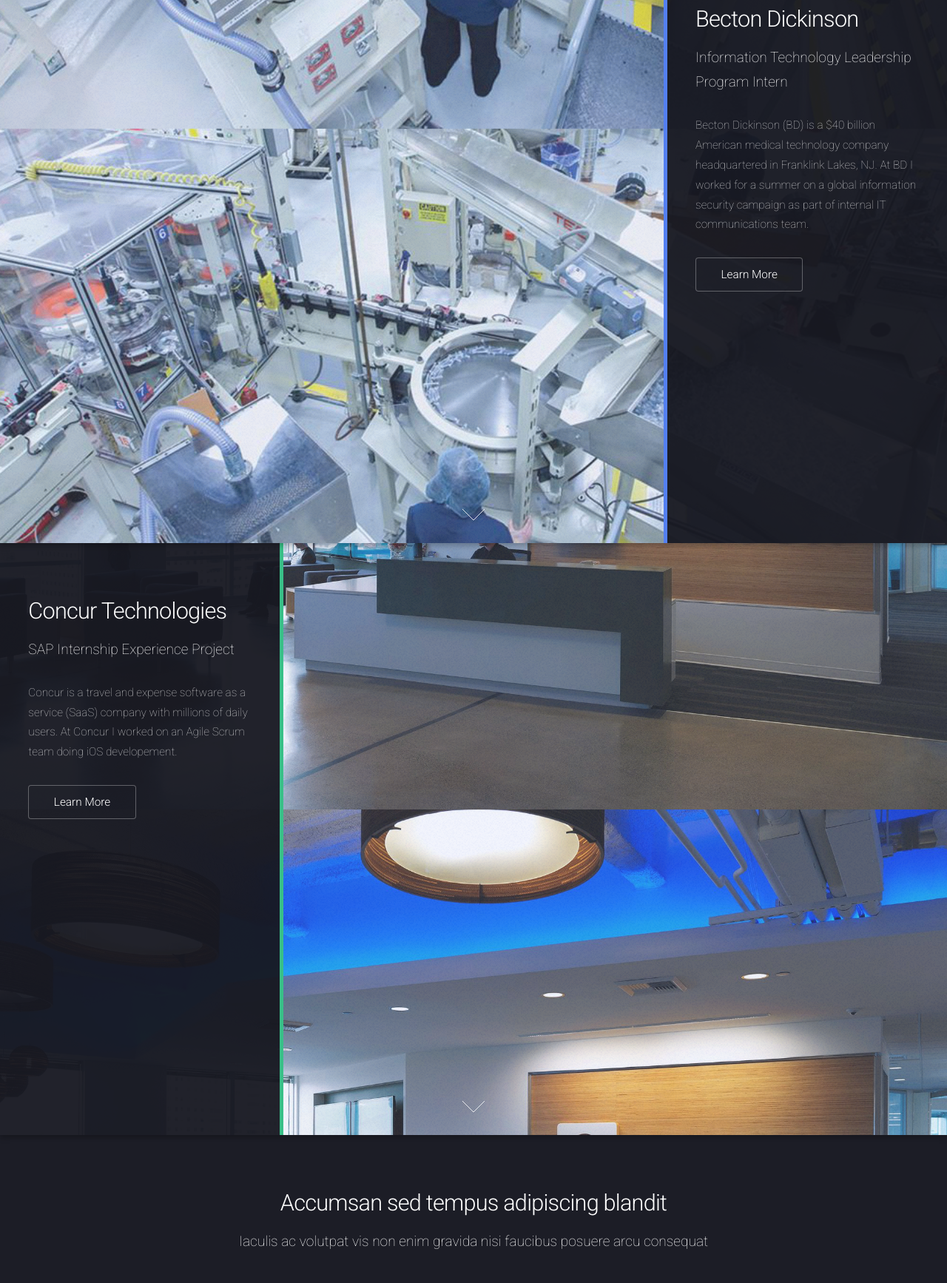
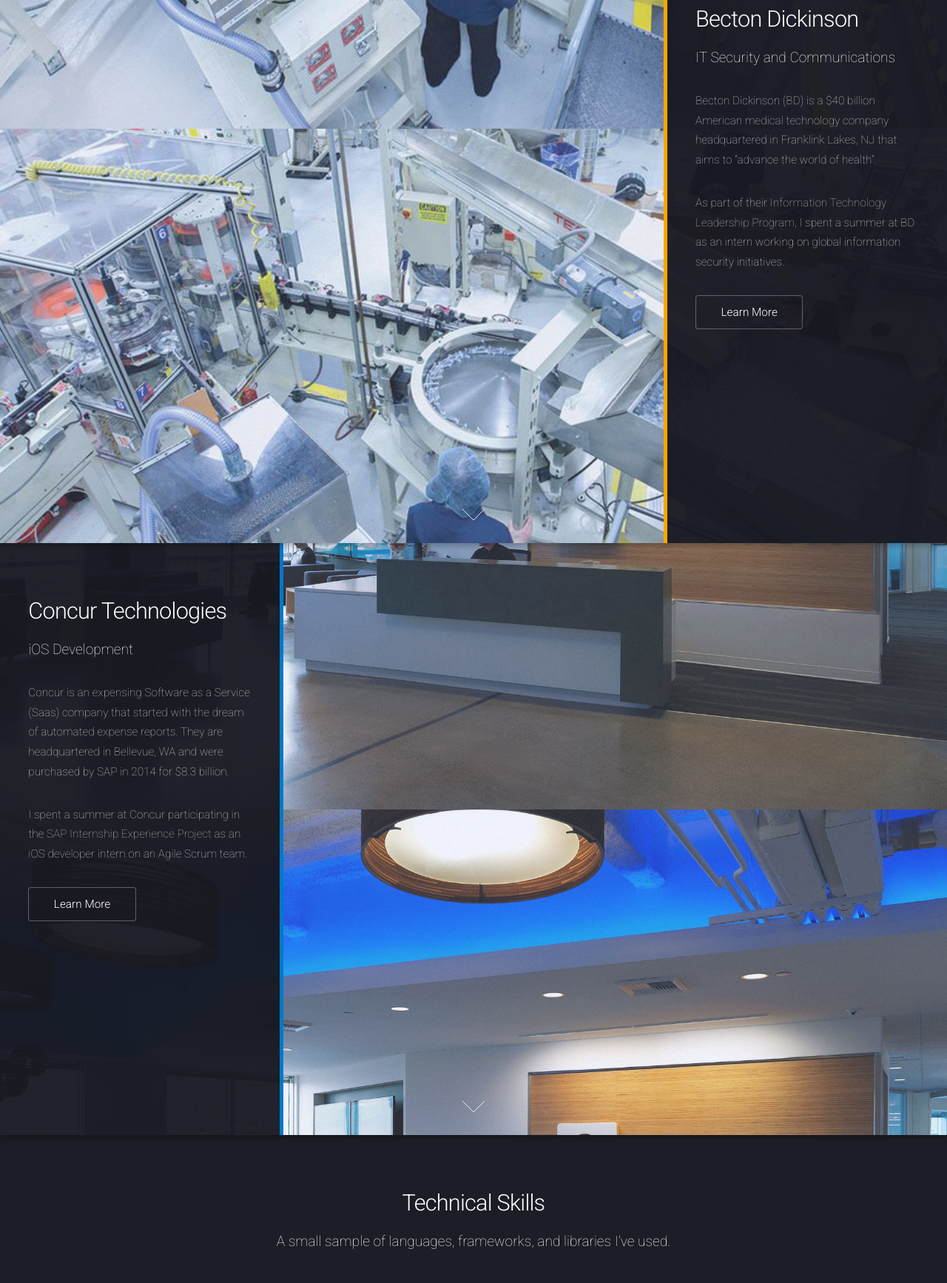
Before and after one commit to noeljt/JosephNoel, a website: page public/index.html in a window 1280 px wide. Shown: the part 1666-3400 px from the top of the page at 74% size. Drawn offline with nearby package versions, Linux system fonts and the light colour scheme.

Commit message:
Revised expereince section, starting skills

```diff
--- a/public/css/main.css
+++ b/public/css/main.css
@@ -3020,15 +3020,15 @@
 	}
 
 	.spotlight.style1 .content {
-		border-color: #e44c65;
+		border-color: #e2231b;
 	}
 
 	.spotlight.style2 .content {
-		border-color: #5480f1;
+		border-color: #FFA500;
 	}
 
 	.spotlight.style3 .content {
-		border-color: #39c088;
+		border-color: #0078c9;
 	}
 
 	.spotlight.inactive .content {
--- a/public/index.html
+++ b/public/index.html
@@ -20,13 +20,13 @@
 							<li><a href="#banner" class="scrolly">Home</a></li>
 							<li><a href="#about" class="scrolly">About</a></li>
 							<li>
-								<a href="bd" class="scrolly">Experience</a>
+								<a href="#bd" class="scrolly">Experience</a>
 								<ul>
-									<li><a href="bd" class="scrolly">Becton Dickinson</a></li>
-									<li><a href="concur" class="scrolly">Concur Technologies</a></li>
+									<li><a href="#bd" class="scrolly">Becton Dickinson</a></li>
+									<li><a href="#concur" class="scrolly">Concur Technologies</a></li>
 								</ul>
 							</li>
-							<li><a href="#" class="scrolly">Skills</a></li>
+							<li><a href="skills" class="scrolly">Skills</a></li>
 							<li>
 								<a href="#" class="scrolly">Projects</a>
 								<ul>
@@ -82,9 +82,11 @@
 					<div class="content">
 						<header>
 							<h2><a class="white-link" href="http://bd.com">Becton Dickinson</a></h2>
-							<p>Information Technology Leadership Program Intern</p>
+							<p>IT Security and Communications</p>
+							<p></p>
 						</header>
-						<p>Becton Dickinson (BD) is a $40 billion American medical technology company headquartered in Franklink Lakes, NJ. At BD I worked for a summer on a global information security campaign as part of internal IT communications team.</p>
+						<p>Becton Dickinson (BD) is a $40 billion American medical technology company headquartered in Franklink Lakes, NJ that aims to "advance the world of health".</p>
+						<p>As part of their <a class="light-link" href="http://www.bd.com/en-us/company/careers/university-relations-and-recruitment/undergraduate-programs/information-technology-leadership-program">Information Technology Leadership Program</a>, I spent a summer at BD as an intern working on global information security initiatives.</p>
 						<ul class="actions">
 							<li><a href="#" class="button">Learn More</a></li>
 						</ul>
@@ -98,22 +100,23 @@
 					<div class="content">
 						<header>
 							<h2><a class="white-link" href="http://concur.com">Concur Technologies</a></h2>
-							<p>SAP Internship Experience Project</p>
+							<p>iOS Development</p>
 						</header>
-						<p>Concur is a travel and expense software as a service (SaaS) company with millions of daily users. At Concur I worked on an Agile Scrum team doing iOS developement.</p>
+						<p>Concur is an expensing Software as a Service (Saas) company that started with the dream of automated expense reports. They are headquartered in Bellevue, WA and were purchased by SAP in 2014 for $8.3 billion.</p>
+						<p>I spent a summer at Concur participating in the <a class="light-link" href="https://www.sap.com/about/careers/university-programs/students/internships/internship-experience-project.html">SAP Internship Experience Project</a> as an iOS developer intern on an Agile Scrum team.</p>
 						<ul class="actions">
 							<li><a href="#" class="button">Learn More</a></li>
 						</ul>
 					</div>
-					<a href="#four" class="goto-next scrolly">Next</a>
+					<a href="#skills" class="goto-next scrolly">Next</a>
 				</section>
 
 			<!-- Four -->
-				<section id="four" class="wrapper style1 special fade-up">
+				<section id="skills" class="wrapper style1 special fade-up">
 					<div class="container">
 						<header class="major">
-							<h2>Accumsan sed tempus adipiscing blandit</h2>
-							<p>Iaculis ac volutpat vis non enim gravida nisi faucibus posuere arcu consequat</p>
+							<h2>Technical Skills</h2>
+							<p>A small sample of languages, frameworks, and libraries I've used.</p>
 						</header>
 						<div class="box alt">
 							<div class="row uniform">
```
